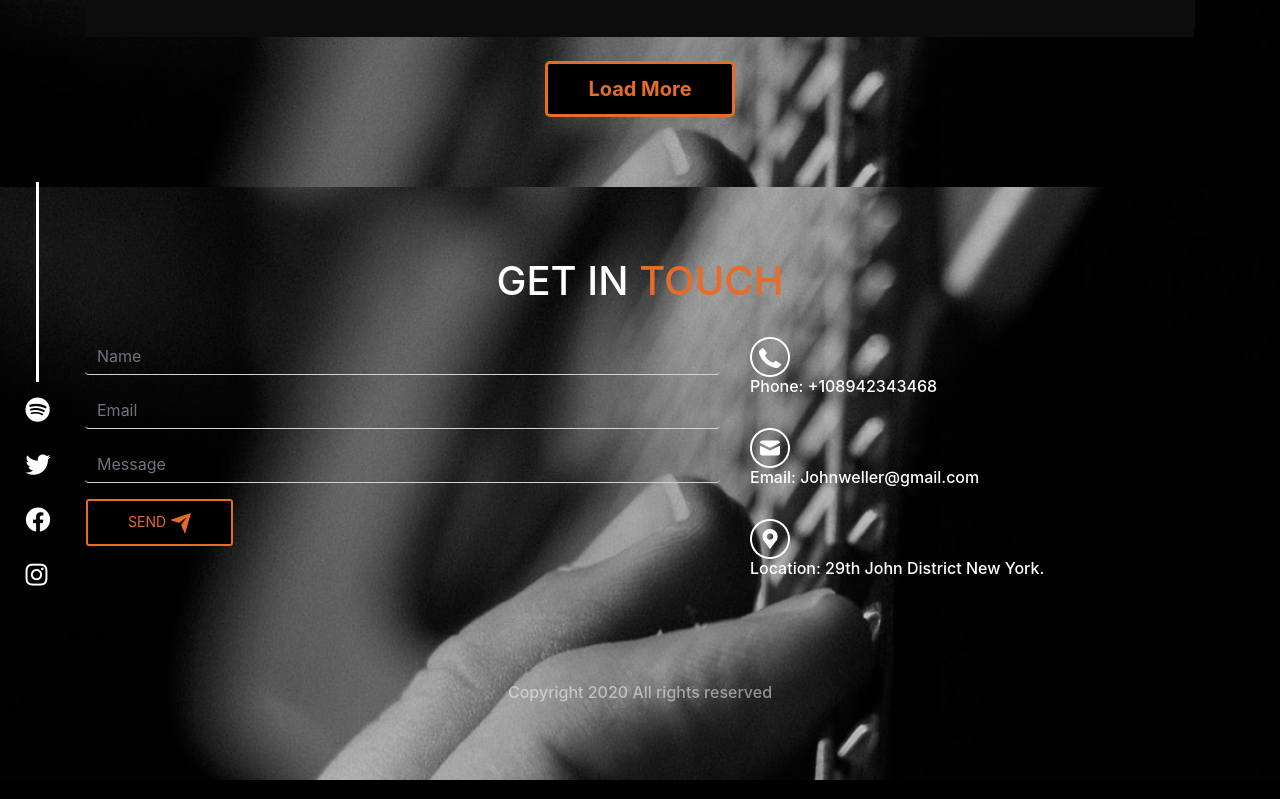
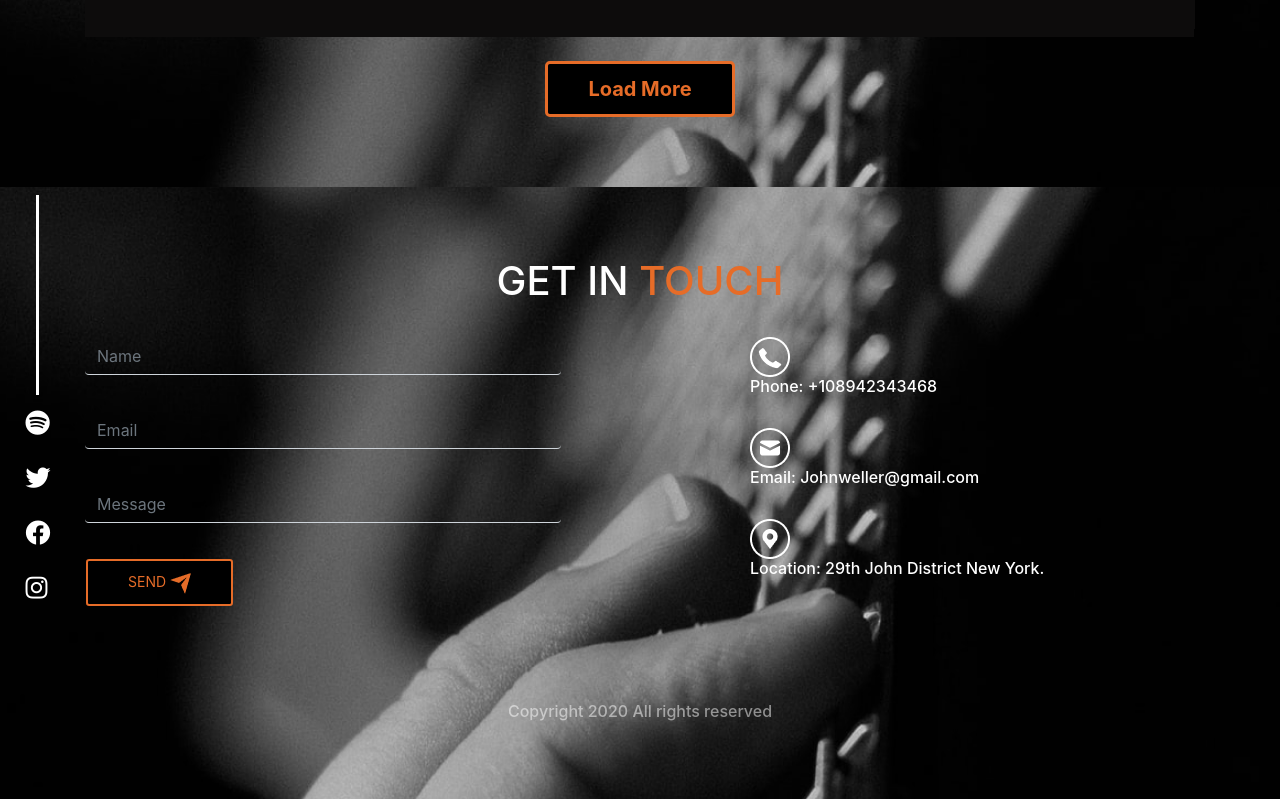
Before and after one commit to yahayakenny/music-portfolio, a plain HTML site: page index.html in a window 1280 px wide. Shown: the part 4930-5729 px from the top of the page. Drawn offline with nearby package versions, Linux system fonts and the light colour scheme.

Commit message:
fixed bugs

```diff
--- a/style.css
+++ b/style.css
@@ -403,6 +403,8 @@ body {
   border-top-style: hidden !important;
   border-right-style: hidden !important;
   border-left-style: hidden;
+  width: 75%;
+  margin-bottom:20px !important;
 }
 
 
```
